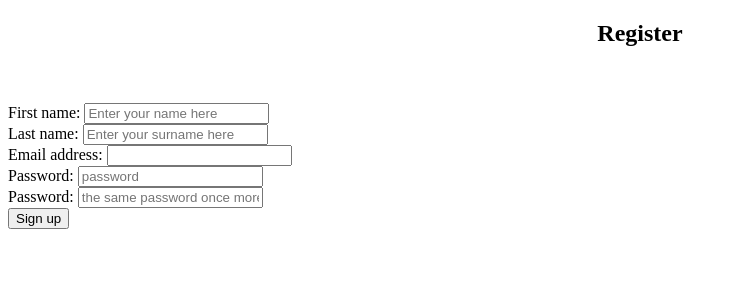
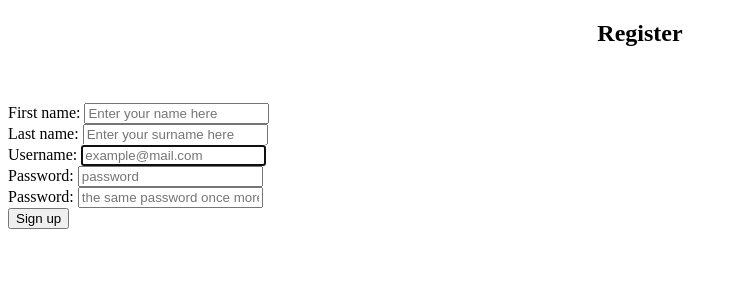
Before and after one commit to YuPo13/Users_Administration, a Django app: page /users/registration in a window 1280 px wide. Shown: the top 300 px of the page, without its empty margins (0-738 px from the left). Run offline with Django 3.2, Linux system fonts and the light colour scheme.

Commit message:
DB is working, form is repaired

```diff
--- a/users/forms.py
+++ b/users/forms.py
@@ -28,7 +28,7 @@ class RegistrationForm(UserCreationForm):
 
     class Meta:
         model = User
-        fields = ('first_name', 'last_name', 'email', 'password1', 'password2')
+        fields = ('first_name', 'last_name', 'username', 'password1', 'password2')
 
 
 class LoginForm(forms.Form):
--- a/users/templates/users/registration.html
+++ b/users/templates/users/registration.html
@@ -31,8 +31,8 @@
         </div>
 
         <div class="form-group">
-        {{ user_form.email.label_tag }}
-        {{ user_form.email }}
+        {{ user_form.username.label_tag }}
+        {{ user_form.username }}
         <small id="emailHelp" class="form-text text-muted">{{ user_form.email.errors }}</small>
         </div>
 
--- a/users/views.py
+++ b/users/views.py
@@ -19,8 +19,11 @@ def user_registration(request):
                 messages.success(request, 'Successful registration')
 
                 return redirect(reverse('users:login'))
+            else:
+                print(user_form.errors)
 
         except DatabaseError:
+            raise
             messages.warning(request, "Your data hasn't been saved. Please try again")
 
     return render(request, 'users/registration.html', {
```
